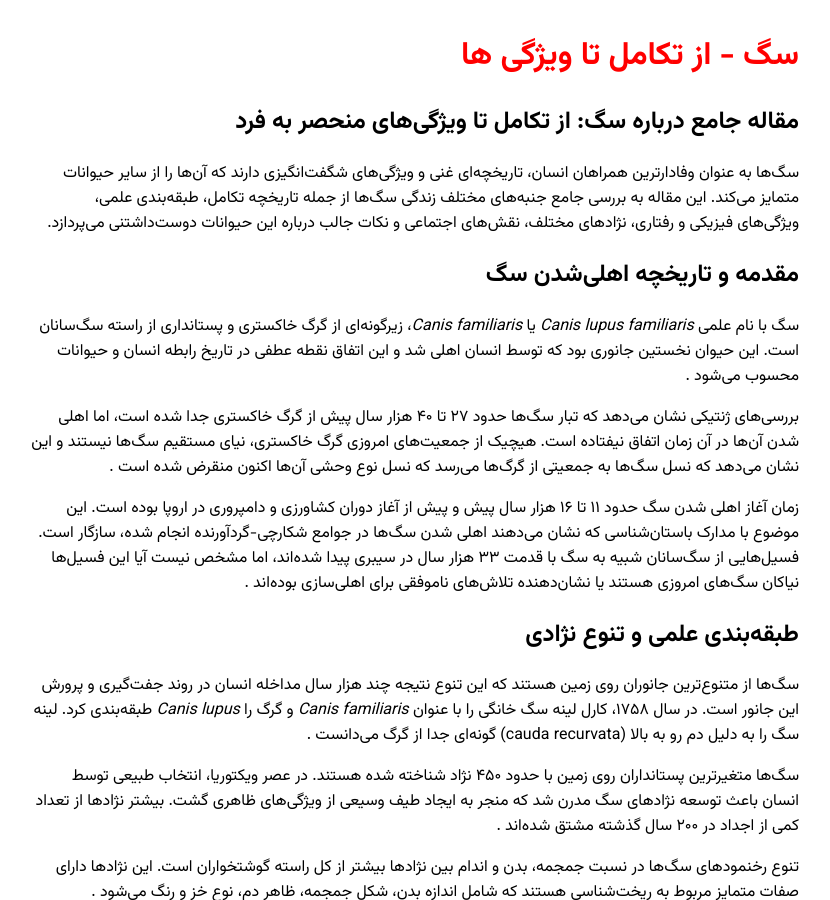
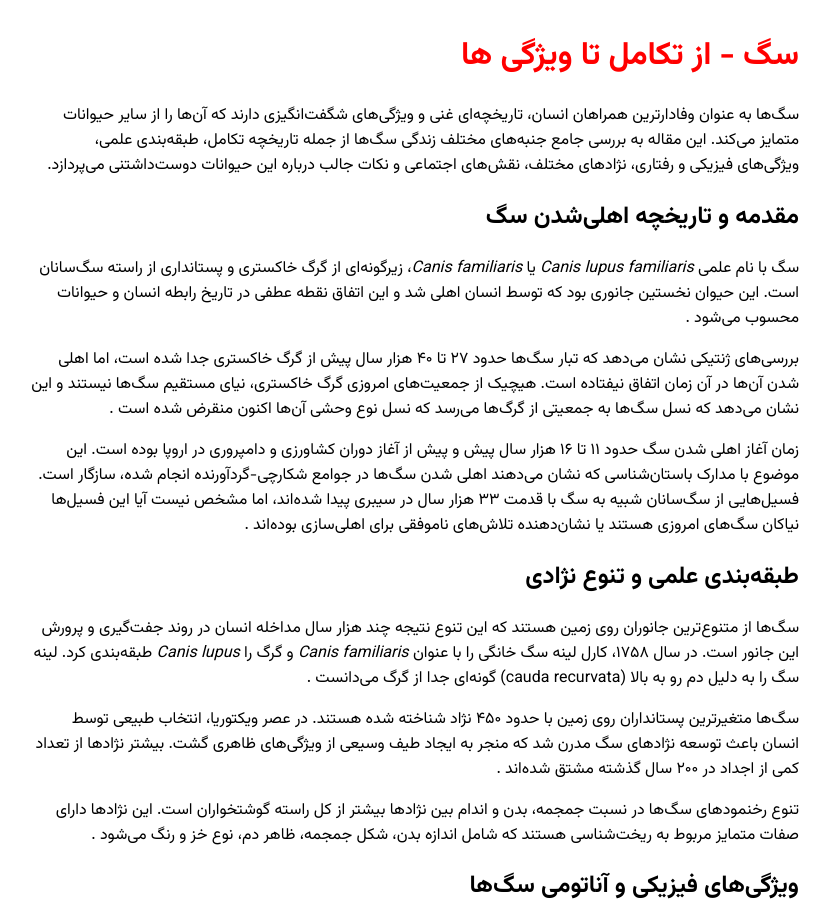
Before and after one commit to darkblog/darkblog.github.io, a Jekyll site: the page built from _posts/2025-6-28-12.md, in a window 1280 px wide and 900 px high. Shown: the whole window, without its empty margins (225-1055 px from the left). Built offline with Jekyll 4.4.1, drawn with Linux system fonts in a browser that asks for light colours.

Commit message:
Update and rename 2025-2-4-12.md to 2025-6-28-12.md

```diff
--- a/_posts/2025-2-4-12.md
+++ b/_posts/2025-6-28-12.md
@@ -2,8 +2,6 @@
 layout: post
 title: سگ - از تکامل تا ویژگی ها
 ---
-
-## مقاله جامع درباره سگ: از تکامل تا ویژگی‌های منحصر به فرد
 
 سگ‌ها به عنوان وفادارترین همراهان انسان، تاریخچه‌ای غنی و ویژگی‌های شگفت‌انگیزی دارند که آن‌ها را از سایر حیوانات متمایز می‌کند. این مقاله به بررسی جامع جنبه‌های مختلف زندگی سگ‌ها از جمله تاریخچه تکامل، طبقه‌بندی علمی، ویژگی‌های فیزیکی و رفتاری، نژادهای مختلف، نقش‌های اجتماعی و نکات جالب درباره این حیوانات دوست‌داشتنی می‌پردازد.
 
```
